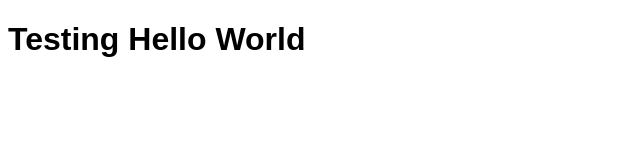
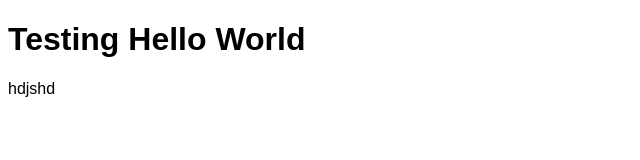
Before and after one commit to dianarifin/wpu-test-repo, a plain HTML site: page index.html in a window 1280 px wide. Shown: the full height of the page, 0-640 px from the left. Drawn offline with Linux system fonts and the light colour scheme.

Commit message:
mengubah file index.html

```diff
--- a/index.html
+++ b/index.html
@@ -15,7 +15,7 @@
 </head>
 <body>
     <h1>Testing Hello World</h1>
-
+    <p>hdjshd</p>
     <script type="text/javascript" src="script.js"></script>
 </body>
 </html>
```
